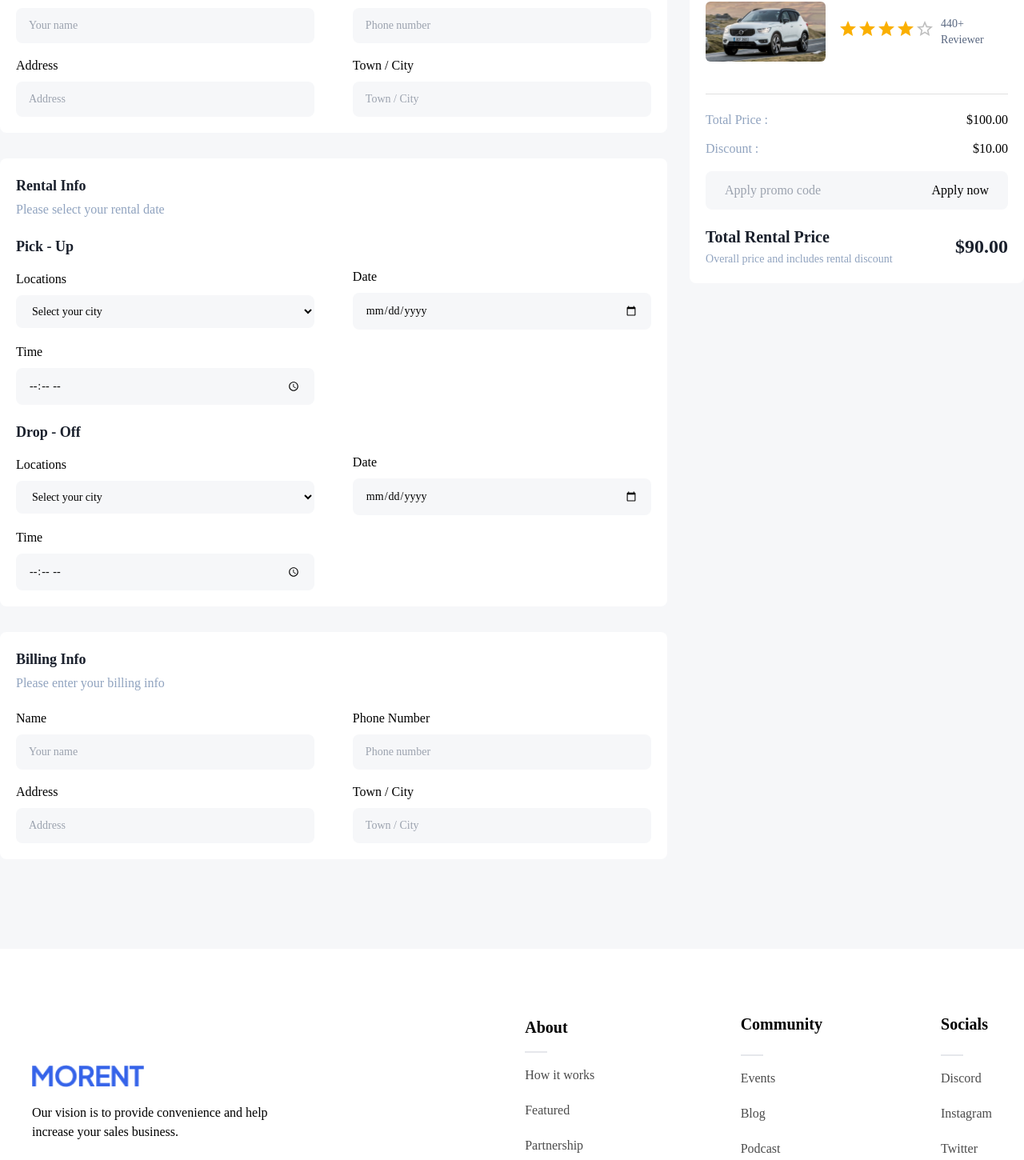
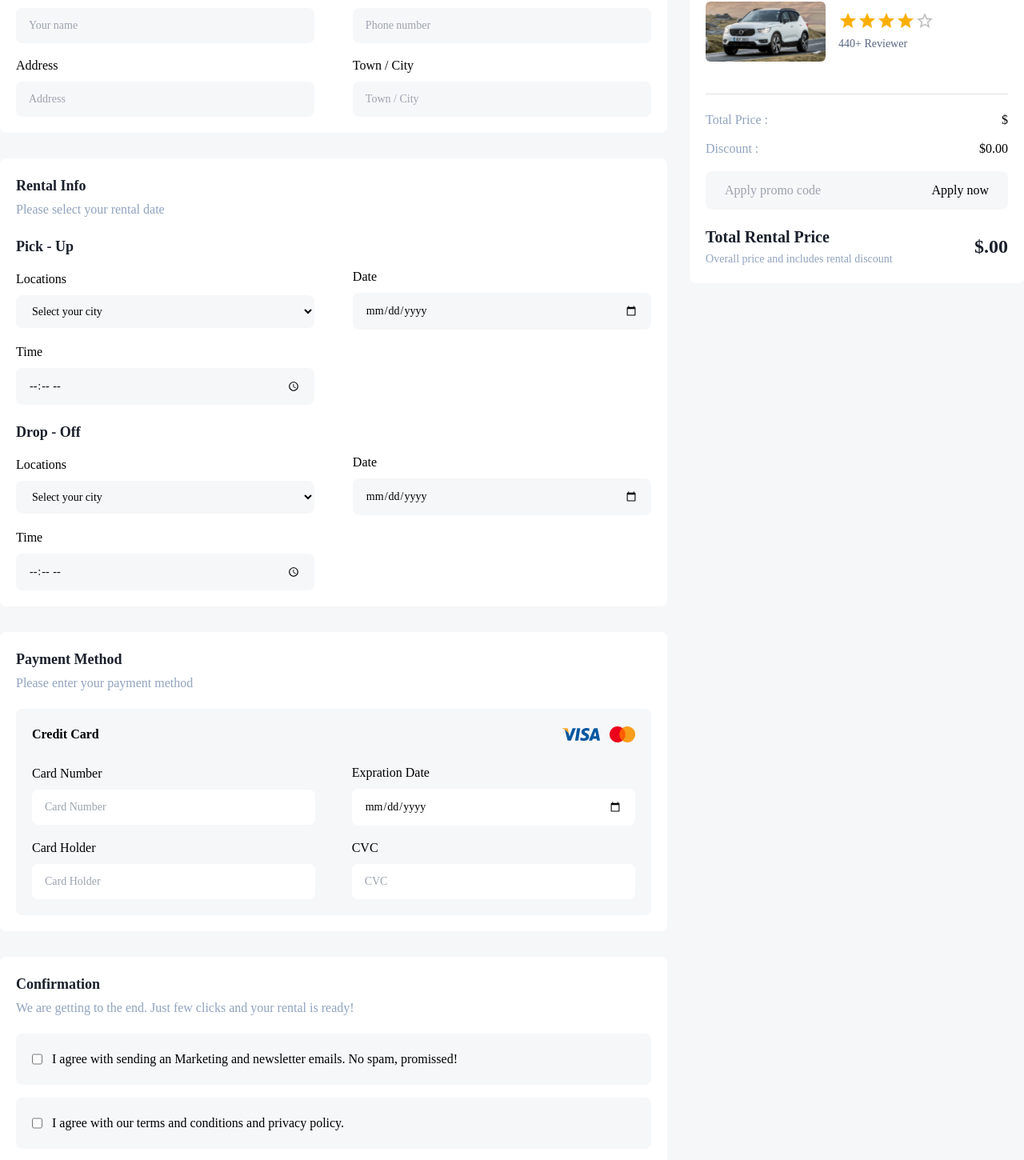
Before and after one commit to Mahziyar79/car-rent, a Next.js app: page /checkout in a window 1280 px wide. Shown: the part 222-1672 px from the top of the page at 80% size. Built offline with nearby package versions, Linux system fonts and the light colour scheme.

Commit message:
complete checkout page

```diff
--- a/pages/cars/[carId].js
+++ b/pages/cars/[carId].js
@@ -13,7 +13,9 @@
 import CarCart from "../../components/CarCart";
 
 function carId() {
-  const { query } = useRouter();
+  const {query} = useRouter();
+
+
   const selectedItem = carItems.find((item) => item.id == query.carId);
   console.log(selectedItem);
   return (
--- a/pages/checkout.js
+++ b/pages/checkout.js
@@ -3,14 +3,16 @@
 import React from "react";
 import Rating from "@mui/material/Rating";
 import Car_1 from "../public/images/Car_1.jpg";
+import Visa from "../public/images/Visa.png";
 import { Divider } from "@mui/material";
 
 function checkout() {
   const router = useRouter();
-  console.log(router.query);
+  const productData = router.query;
+
   return (
     <div className="container mx-auto xl:max-w-screen-2xl">
-      <div className="flex md:flex-row flex-col items-start gap-x-7 mt-5">
+      <div className="flex md:flex-row flex-col-reverse  items-start gap-x-7 mt-5 xl:mx-0 mx-3">
         <div className="w-full lg:w-2/3">
           <div className="bg-white p-5 mb-8 rounded-lg">
             <h2 className="text-[#1A202C] font-bold text-lg">Billing Info</h2>
@@ -145,55 +147,103 @@
             </div>
           </div>
           <div className="bg-white p-5 mb-8 rounded-lg">
-            <h2 className="text-[#1A202C] font-bold text-lg">Billing Info</h2>
+            <h2 className="text-[#1A202C] font-bold text-lg">Payment Method</h2>
             <p className="text-[#90A3BF] mt-1 font-light">
-              Please enter your billing info
+              Please enter your payment method
             </p>
-            <div className="flex flex-wrap items-center justify-between gap-y-4 mt-5">
+            <div className=" mt-5 bg-[#F6F7F9] rounded-lg p-5">
+              <div className="flex items-center justify-between mb-6">
+                <p className="font-bold">Credit Card</p>
+                <Image
+                  className="rounded-md object-cover"
+                  src={Visa}
+                  alt="Visa Image"
+                />
+              </div>
+              <div className="flex flex-wrap items-center justify-between gap-y-4">
                 <div className="flex flex-col gap-y-2 w-[47%]">
-                <label htmlFor="name">Name</label>
+                  <label htmlFor="card_number">Card Number</label>
                   <input
-                  name="name"
-                  id="name"
-                  className="bg-[#F6F7F9] py-3 px-4 outline-none text-sm rounded-lg"
+                    name="card_number"
+                    id="card_number"
+                    className=" py-3 px-4 outline-none text-sm rounded-lg"
                     type="text"
-                  placeholder="Your name"
+                    placeholder="Card Number"
                   />
                 </div>
                 <div className="flex flex-col gap-y-2 w-[47%]">
-                <label htmlFor="phone_number">Phone Number</label>
+                  <label htmlFor="expire_date">Expration Date</label>
                   <input
-                  name="phone_number"
-                  id="phone_number"
-                  className="bg-[#F6F7F9] py-3 px-4 outline-none text-sm rounded-lg"
-                  type="number"
-                  placeholder="Phone number"
+                    id="expire_date"
+                    name="expire_date"
+                    type="date"
+                    className="py-3 px-4 outline-none text-sm rounded-lg"
                   />
                 </div>
                 <div className="flex flex-col gap-y-2 w-[47%]">
-                <label htmlFor="address">Address</label>
+                  <label htmlFor="card_holder">Card Holder</label>
                   <input
-                  name="address"
-                  id="address"
-                  className="bg-[#F6F7F9] py-3 px-4 outline-none text-sm rounded-lg"
+                    name="card_holder"
+                    id="card_holder"
+                    className=" py-3 px-4 outline-none text-sm rounded-lg"
                     type="text"
-                  placeholder="Address"
+                    placeholder="Card Holder"
                   />
                 </div>
                 <div className="flex flex-col gap-y-2 w-[47%]">
-                <label htmlFor="town_city">Town / City</label>
+                  <label htmlFor="cvv">CVC</label>
                   <input
-                  name="town_city"
-                  id="town_city"
-                  className="bg-[#F6F7F9] py-3 px-4 outline-none text-sm rounded-lg"
+                    name="cvv"
+                    id="cvv"
+                    className=" py-3 px-4 outline-none text-sm rounded-lg"
                     type="text"
-                  placeholder="Town / City"
+                    placeholder="CVC"
                   />
                 </div>
               </div>
             </div>
           </div>
-        <div className="bg-white w-full lg:w-1/3 p-5 rounded-b-lg">
+          <div className="bg-white p-5 mb-8 rounded-lg">
+            <h2 className="text-[#1A202C] font-bold text-lg">Confirmation</h2>
+            <p className="text-[#90A3BF] mt-1 font-light">
+              We are getting to the end. Just few clicks and your rental is
+              ready!
+            </p>
+            <div className="flex flex-wrap items-center justify-between gap-y-4 mt-5">
+              <div className="flex gap-x-3 bg-[#F6F7F9] p-5 w-full rounded-lg">
+                <input
+                  name="agree_form"
+                  id="agree_form"
+                  className="py-3 px-4 outline-none text-sm rounded-lg"
+                  type="checkbox"
+                  placeholder="Your name"
+                  required
+                />
+                <label htmlFor="agree_form">
+                  I agree with sending an Marketing and newsletter emails. No
+                  spam, promissed!
+                </label>
+              </div>
+              <div className="flex gap-x-3 bg-[#F6F7F9] p-5 w-full rounded-lg">
+                <input
+                  name="agree_form1"
+                  id="agree_form1"
+                  className="py-3 px-4 outline-none text-sm rounded-lg"
+                  type="checkbox"
+                  placeholder="Your name"
+                  required
+                />
+                <label htmlFor="agree_form1">
+                  I agree with our terms and conditions and privacy policy.
+                </label>
+              </div>
+              <button className="md:py-4 md:px-7 px-4 py-2 bg-[#3563E9] rounded-md text-white scroll-effect">
+                Rental Now
+              </button>
+            </div>
+          </div>
+        </div>
+        <div className="bg-white w-full lg:w-1/3 p-5 rounded-lg mb-5 md:mb-0">
           <h2 className="text-[#1A202C] font-bold text-lg">Rental Summary</h2>
           <p className="text-[#90A3BF] mt-1 font-light">
             Prices may change depending on the length of the rental and the
@@ -208,10 +258,10 @@
               height={150}
             />
             <div>
-              <h3 className="text-xl md:text-2xl font-bold">
-                {router.query?.name}
+              <h3 className="text-xl xl:text-2xl font-bold">
+                {productData?.name}
               </h3>
-              <div className="flex items-center gap-x-2">
+              <div className="flex flex-col items-start gap-x-2">
                 <div>
                   <Rating value={4.4} readOnly />
                 </div>
@@ -225,11 +275,22 @@
           <div className="mt-5">
             <div className="flex items-center justify-between mb-3">
               <span className="text-[#90A3BF]">Total Price : </span>
-              <span>$100.00</span>
+              <span>
+                $
+                {productData.off_price
+                  ? productData.off_price
+                  : productData.final_price}
+              </span>
             </div>
             <div className="flex items-center justify-between">
               <span className="text-[#90A3BF]">Discount : </span>
-              <span>$10.00</span>
+              <span>
+                $
+                {productData.off_price
+                  ? productData.off_price - productData.final_price
+                  : 0}
+                .00
+              </span>
             </div>
           </div>
           <div className="bg-[#F6F7F9] py-3 px-6 rounded-lg flex items-center justify-between mt-4">
@@ -249,7 +310,14 @@
                 Overall price and includes rental discount
               </p>
             </div>
-            <p className="text-[#1A202C] font-bold text-2xl">$90.00</p>
+            <p className="text-[#1A202C] font-bold text-2xl">
+              $
+              {productData.off_price
+                ? productData.off_price -
+                  (productData.off_price - productData.final_price)
+                : productData.final_price}
+              .00
+            </p>
           </div>
         </div>
       </div>
```
Also changed, not shown: 1 other file (tests, documents, lock files or other folders). Lines whose indentation alone changed are shown as unchanged.
